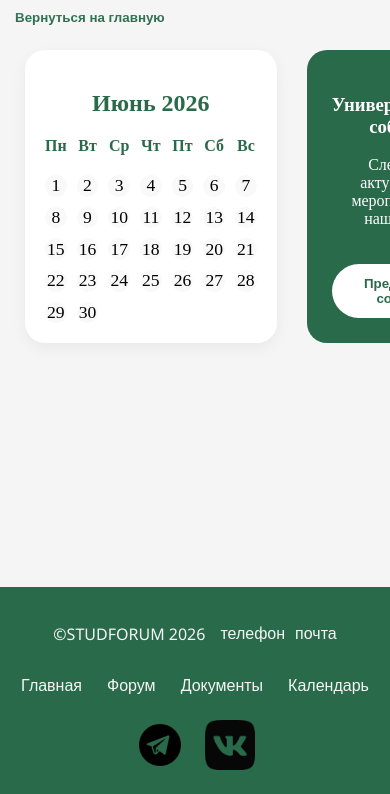
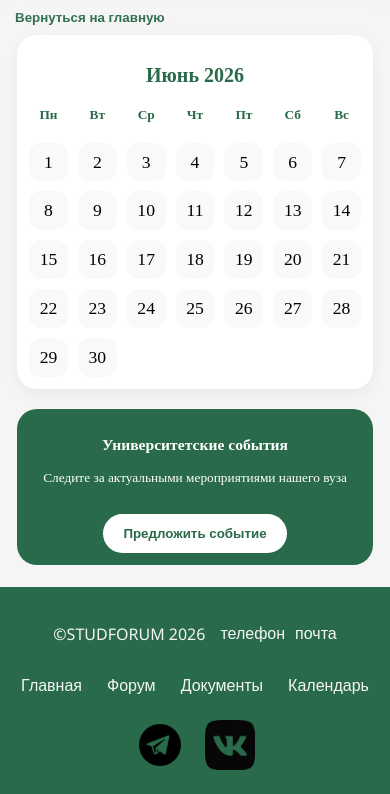
Before and after one commit to Nick0-0/WebSite_StudForum, a Node server app: page /api/calendar/events in a window 390 px wide. Shown: the part 50-844 px from the top of the page. Run offline with Node 20, Linux system fonts and the light colour scheme; data that the repository does not hold is empty; some libraries are stand-ins or nearby versions.

Commit message:
Added adaptive styles to calendar page

```diff
--- a/1public/styles/calendar-style.css
+++ b/1public/styles/calendar-style.css
@@ -196,3 +196,35 @@ a.back-btn:hover {
     background-color: #ffffff;
     box-shadow: 0 0 8px rgba(41, 106, 74, 0.15);
 }
+
+/*================================================================
+    ADAPTIVE STYLES TO MOBILE DEVICES
+================================================================*/
+
+@media(max-width: 768px) {
+    .calendar-container {
+        box-sizing: border-box;
+        flex-direction: column;
+        gap: 20px;
+        padding: 5px 12px;
+        max-width: 100%;
+        width: 100%;
+    }
+    .calendar-main {
+        padding: 12px;
+        font-size: smaller;
+    }
+    .info-card {
+        padding: 12px;
+        font-size: smaller;
+    }
+    .btn-suggest {
+        margin-top: 15px;
+    }
+    .modal-content {
+        box-sizing: border-box;
+        margin: 0 10px;
+        width: 100%;
+        font-size: smaller;
+    }
+}
```
